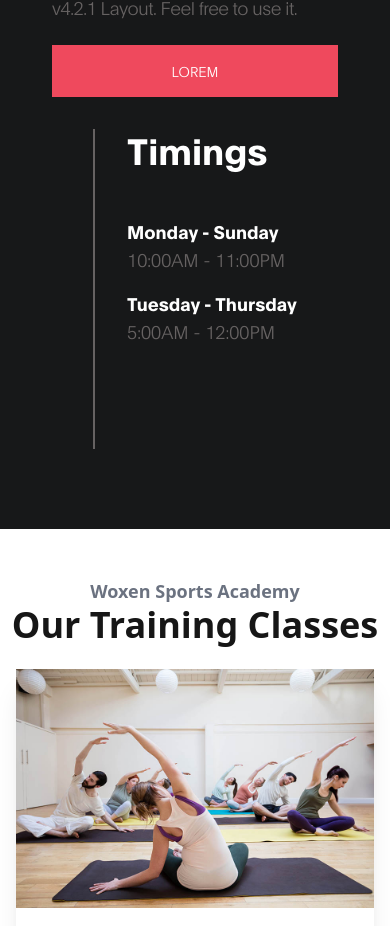
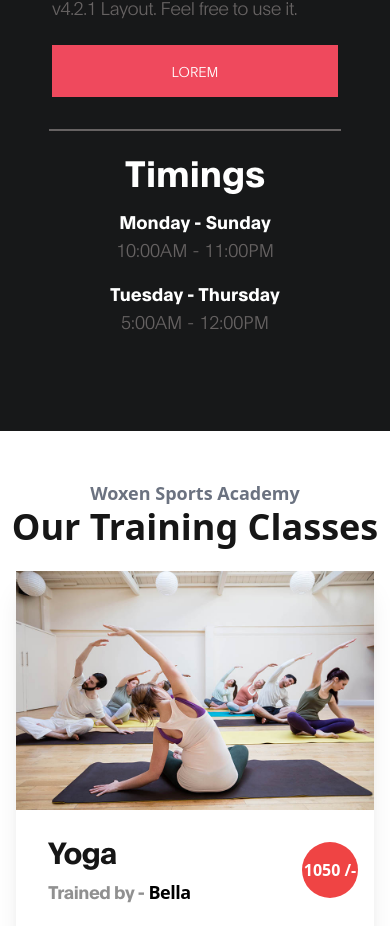
Before and after one commit to CODEX-WoU/NewLeague, a React (Vite) app in the folder client/: page / in a window 390 px wide. Shown: the part 1120-2046 px from the top of the page. Built offline with nearby package versions, Linux system fonts and the light colour scheme.

Commit message:
Fixed: Unresponsiveness in About section

```diff
--- a/client/src/pages/homepage/About.tsx
+++ b/client/src/pages/homepage/About.tsx
@@ -94,11 +94,11 @@ const About: React.FC<AboutProps> = ({
             </a>
           </div>
           <div className="lg:ml-10">
-            <div className="border-l-2 border-[#666262] h-80 pl-8">
+            <div className="lg:border-l-2 lg:h-80 lg:pl-8 lg:border-t-0 lg:w-auto lg-pt-0 lg:text-left border-t-2 w-[75vw] pt-5 text-center border-[#666262]">
               <h2 className="text-4xl font-plain font-bold text-white mb-4">
                 Timings
               </h2>
-              <div className="mt-12">
+              <div className="lg:mt-12">
                 {slot1 && time1 && (
                   <AboutTimingsElement time={time1} slot={slot1} />
                 )}
```
